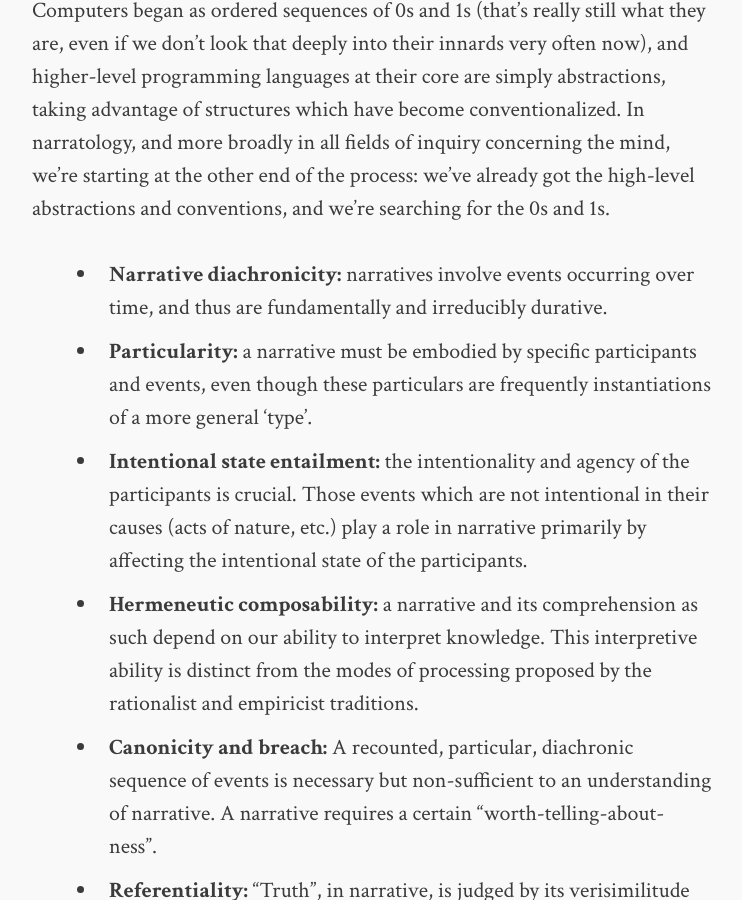
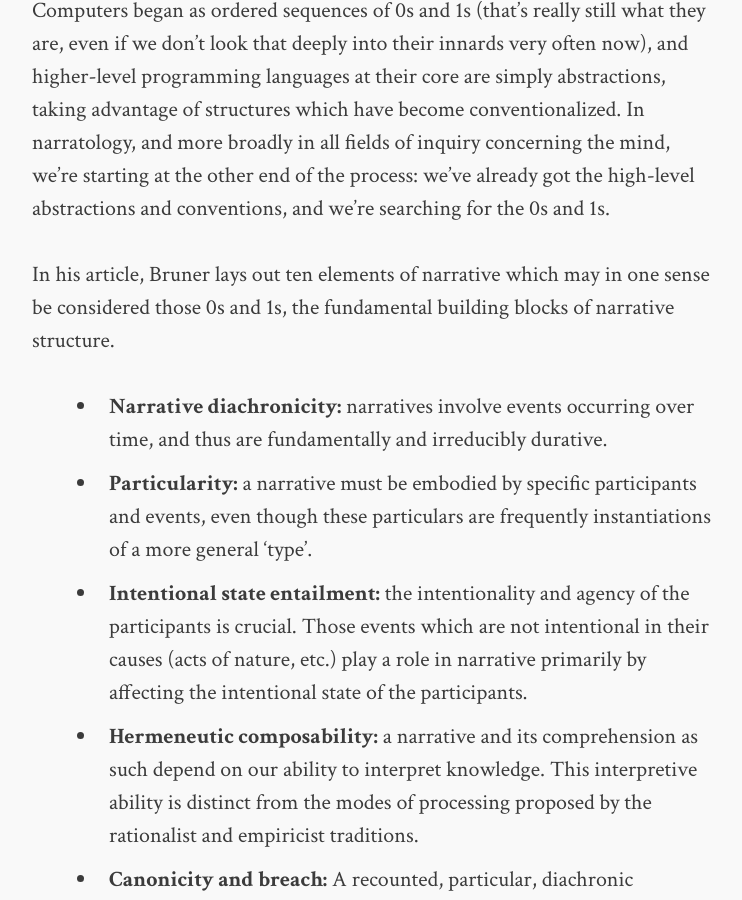
Before and after one commit to menzenski/menzenski.github.io, a Jekyll site: the page built from _posts/2015-02-03-Part-Whole-In-Narrative.md, in a window 1280 px wide and 900 px high, scrolled down 3757 px. Shown: the whole window, without its empty margins (268-1010 px from the left). Built offline with Jekyll 4.4.1, drawn with Linux system fonts in a browser that asks for light colours; comment, search, counter and statistics services are not loaded.

Commit message:
added a transition paragraph

```diff
--- a/_posts/2015-02-03-Part-Whole-In-Narrative.md
+++ b/_posts/2015-02-03-Part-Whole-In-Narrative.md
@@ -93,6 +93,10 @@ mind, we're starting at the other end of the process: we've already
 got the high-level abstractions and conventions, and we're searching
 for the 0s and 1s.
 
+In his article, Bruner lays out ten elements of narrative which may in
+one sense be considered those 0s and 1s, the fundamental building
+blocks of narrative structure.
+
 * **Narrative diachronicity:** narratives involve events occurring
   over time, and thus are fundamentally and irreducibly durative.
 * **Particularity:** a narrative must be embodied by specific
```
